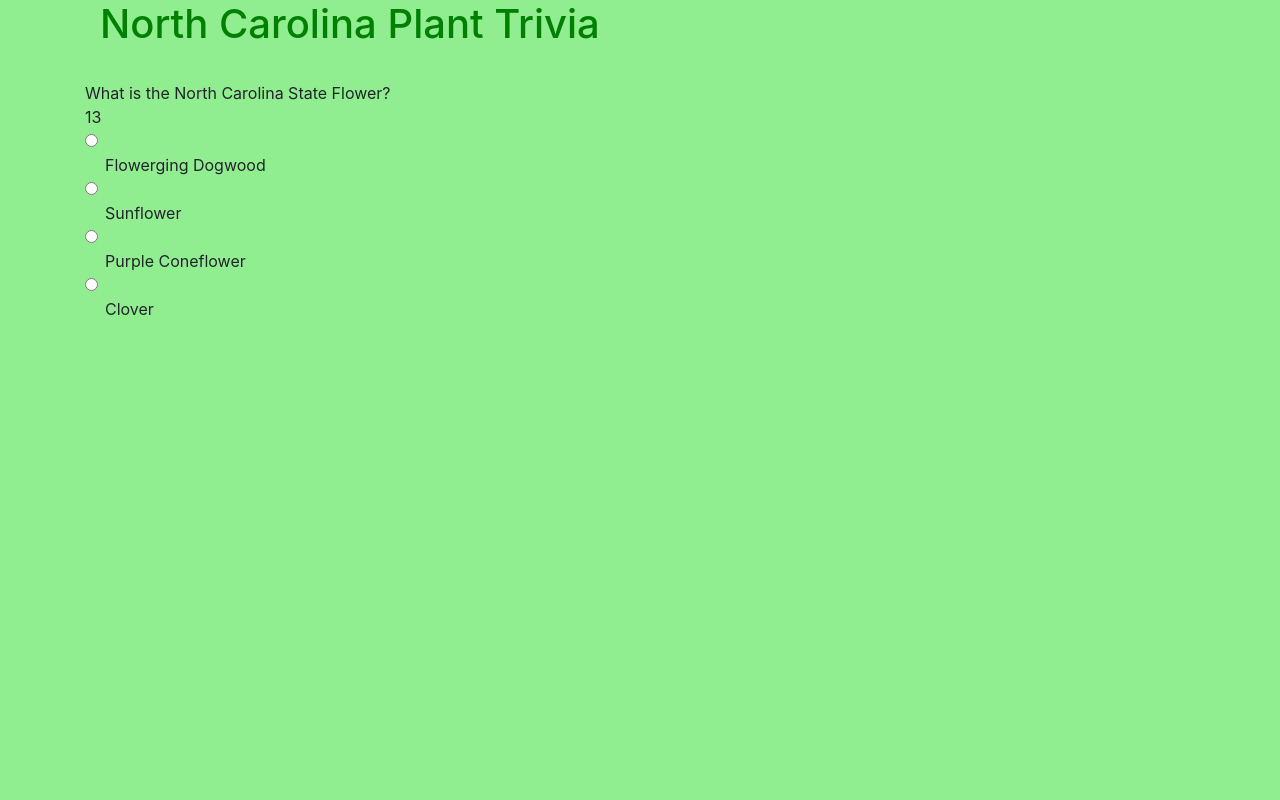
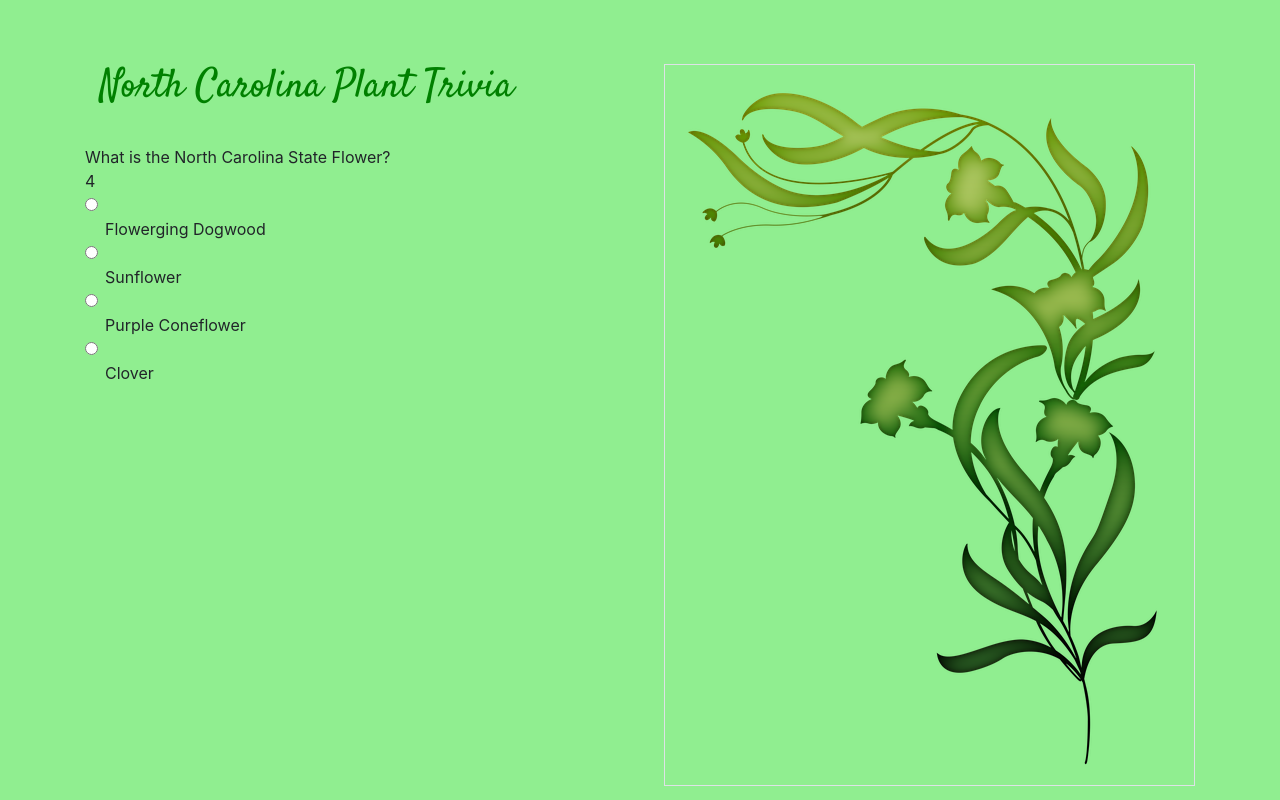
Before and after one commit to burkeamy/triviaGame, a plain HTML site: page index.html in a window 1280 px wide. Both pictures are taken after a click on the button "Start". Drawn offline with nearby package versions, Linux system fonts and the light colour scheme.

Commit message:
added image to readme

```diff
--- a/assets/javascript/main.js
+++ b/assets/javascript/main.js
@@ -84,7 +84,7 @@ let lastQuestionIndex = questions.length-1;
 let runningQuestionIndex = 0;
 
 function timer(){
-    time = 15;
+    time = 6;
     clearInterval(intervalId);
     intervalId = setInterval(decrement, 1000);
 }
@@ -100,13 +100,15 @@ function decrement() {
 
 function renderQuestion() {
     timer();
-    console.log("CQno:"+runningQuestionIndex)
+    console.log("On question:"+runningQuestionIndex)
     let q = questions[runningQuestionIndex];
     document.getElementById("question").innerHTML = q.question;
     document.getElementById("choiceA").innerHTML = q.choiceA;
     document.getElementById("choiceB").innerHTML = q.choiceB;
     document.getElementById("choiceC").innerHTML = q.choiceC;
     document.getElementById("choiceD").innerHTML = q.choiceD;
+
+    $("#choice").onclick(console.log(choice))
     //document.getElementById("timer").innerHTML = setInterval(renderQuestion, 5000);
 
     //this function is supposed to set the timer for 5 seconds and cycle throught the 8 questions
--- a/assets/styles/main.css
+++ b/assets/styles/main.css
@@ -1,7 +1,15 @@
 body {
     background-color: lightgreen;
+    margin: 5%;
 }
 
 h1 {
     color: green;
+    font-family: 'Satisfy', cursive;
 }
+
+.border {
+    float: right;
+    height: 75%;
+    border: none;
+}
--- a/index.html
+++ b/index.html
@@ -6,10 +6,12 @@
   <title>Amy's trivia game</title>
   <link rel="stylesheet" href="https://maxcdn.bootstrapcdn.com/bootstrap/4.0.0/css/bootstrap.min.css">
   <link rel="stylesheet" type="text/css" media="screen" href="assets/styles/main.css" />
+  <link href="https://fonts.googleapis.com/css?family=Satisfy&display=swap" rel="stylesheet">
 </head>
 
 <body>
   <div class="container">
+    <img class = "border" src="assets/images/flowerCorner.png" alt="flowers">
     <div class="col-md-6">
       <h1>North Carolina Plant Trivia</h1>
       <div id="start">
@@ -32,24 +34,14 @@
     <div class="col-md=6">
       <div id="choices" style="display: none">
         <div class="form-check">
-          <input class="form-check-input position-static" type="radio" name="blankRadio" class="blankRadio1"
-            value="option1" aria-label="...">
-          <div class="choice" id="choiceA" onclick="checkAnswer('A')">A</div>
-        </div>
-        <div class="form-check">
-          <input class="form-check-input position-static" type="radio" name="blankRadio" class="blankRadio1"
-            value="option1" aria-label="...">
-          <div class="choice" id="choiceB" onclick="checkAnswer('B')">B</div>
-        </div>
-        <div class="form-check">
-          <input class="form-check-input position-static" type="radio" name="blankRadio" class="blankRadio1"
-            value="option1" aria-label="...">
-          <div class="choice" id="choiceC" onclick="checkAnswer('C')">C</div>
-        </div>
-        <div class="form-check">
-          <input class="form-check-input position-static" type="radio" name="blankRadio" class="blankRadio1"
-            value="option1" aria-label="...">
-          <div class="choice" id="choiceD" onclick="checkAnswer('D')">C</div>
+          <input class="form-check-input position-static" type="radio" name="blankRadio" class="blankRadio1">
+            <div class="choice" id="choiceA" onclick="checkAnswer('A')">A</div>
+          <input class="form-check-input position-static" type="radio" name="blankRadio" class="blankRadio1">
+            <div class="choice" id="choiceB" onclick="checkAnswer('B')">B</div>
+          <input class="form-check-input position-static" type="radio" name="blankRadio" class="blankRadio1">
+            <div class="choice" id="choiceC" onclick="checkAnswer('C')">C</div>
+          <input class="form-check-input position-static" type="radio" name="blankRadio" class="blankRadio1">
+            <div class="choice" id="choiceD" onclick="checkAnswer('D')">C</div>
         </div>
         <div id="qimg"></div>
       </div>
```
Also changed, not shown: assets/images/flowerCorner.png (added), assets/images/plantTrivia.png (added), 1 other file.
